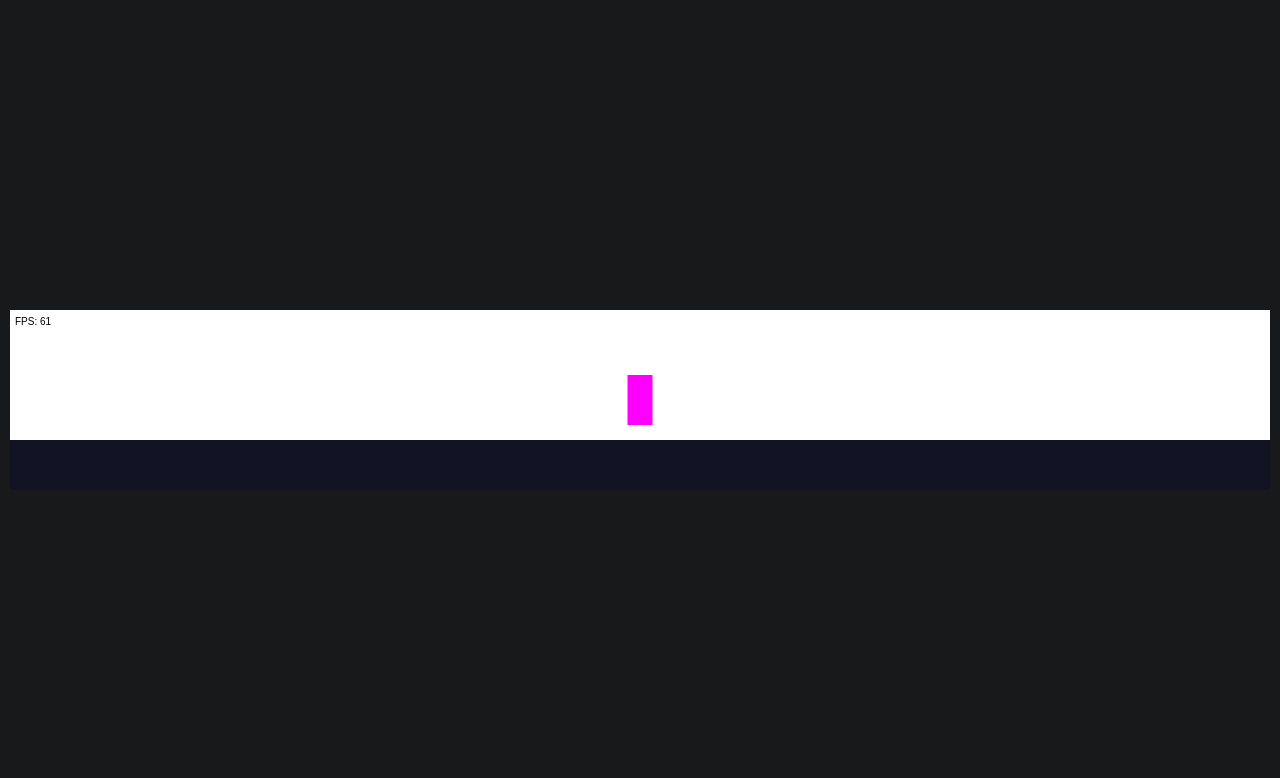
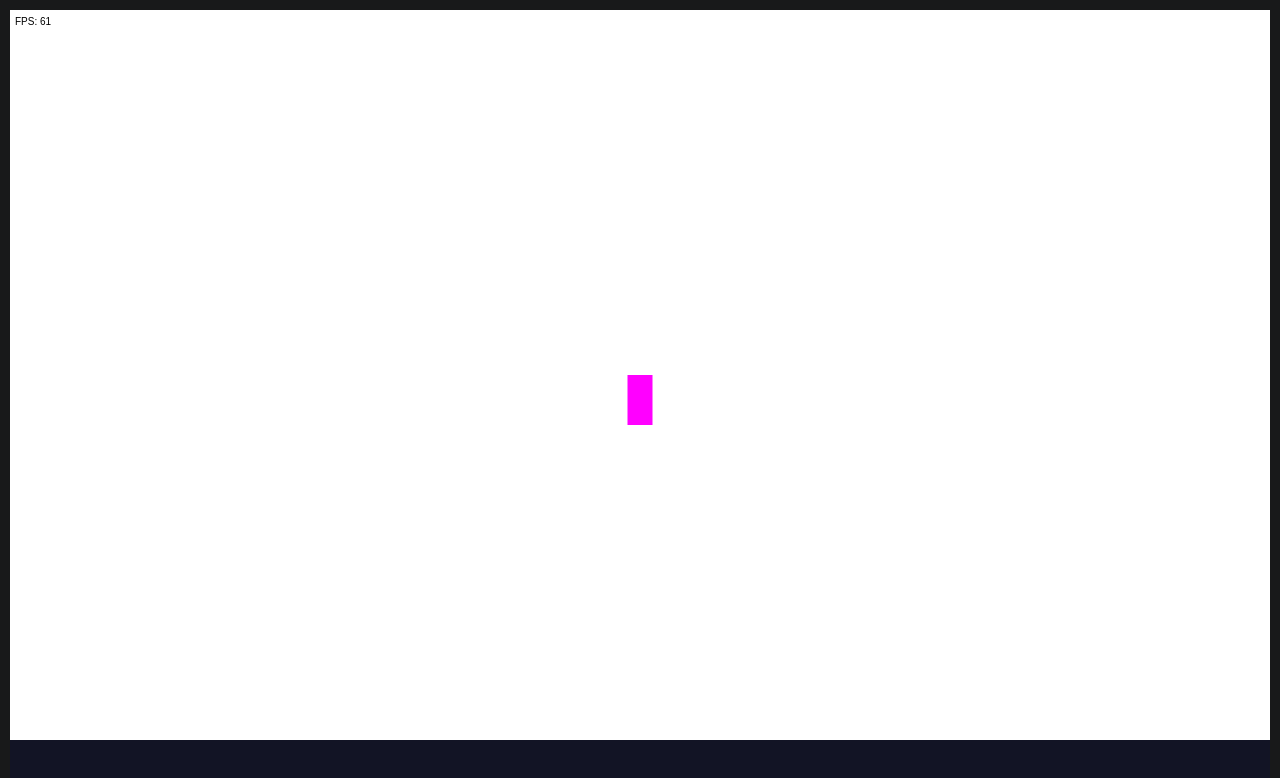
Before and after one commit to maxmmyron/SLCE, a plain HTML site: page index.html in a window 1280 px wide. Drawn offline with Linux system fonts and the light colour scheme.

Commit message:
minor changes

```diff
--- a/index.html
+++ b/index.html
@@ -14,7 +14,7 @@
             }
             #gameCanvas{
                 width:calc(100vw - var(--margin));
-                height:calc(25vh - var(--margin));
+                height:calc(100vh - var(--margin));
 
                 position: absolute;
                 top:50%;
--- a/src/main.js
+++ b/src/main.js
@@ -7,8 +7,38 @@ let ctx = canvas.getContext('2d');
 
 let dpi = window.devicePixelRatio;
 
+
+var WORLD_CONSTRAINTS = {
+    DIM: {
+        WIDTH: Math.ceil(getComputedStyle(canvas).getPropertyValue("width").slice(0, -2)),
+        HEIGHT: Math.ceil(getComputedStyle(canvas).getPropertyValue("height").slice(0, -2))
+    },
+    PHYSICS_SETTINGS: {
+        ACCELERATION: {
+            x: 0,
+            y: -9.8
+        }
+    },
+    SURFACE_SETTINGS: {
+        COLOR: "#121425",
+        HEIGHT: "50"
+    },
+    DEFAULT_STYLES: {
+        FILL_STYLE: "#000000"
+    }
+};
+
+var world_variables = {
+    physics_variables: {
+        air_thickness: 0.001,
+        wind: {
+            x: 0,
+            y: 0
+        }
+    }
+};
+
 function fix_dpi() {
-
     var style_width = getComputedStyle(canvas).getPropertyValue("width").slice(0, -2); //get width attribute
     var style_height = getComputedStyle(canvas).getPropertyValue("height").slice(0, -2); //get height attribute
 
@@ -17,24 +47,12 @@ function fix_dpi() {
 
     canvas.setAttribute('width', w); //set canvas width to scaled width
     canvas.setAttribute('height', h); //set canvas height to scaled height
+
+    WORLD_CONSTRAINTS.DIM.WIDTH = style_width;
+    WORLD_CONSTRAINTS.DIM.HEIGHT = style_height;
 }
 
 fix_dpi();
-
-let WORLD_CONSTRAINTS = {
-    DIM: {
-        WIDTH: Math.ceil(getComputedStyle(canvas).getPropertyValue("width").slice(0, -2)),
-        HEIGHT: Math.ceil(getComputedStyle(canvas).getPropertyValue("height").slice(0, -2))
-    },
-    SURFACE_SETTINGS: {
-        COLOR: "#121425",
-        HEIGHT: "50"
-    },
-    DEFAULT_STYLES: {
-        FILL_STYLE: "#000000"
-    }
-
-};
 
 let game = new Game(WORLD_CONSTRAINTS);
 game.start();
@@ -47,6 +65,10 @@ function gameLoop(timestamp){
 
     let fps = 1000/deltaTime;
 
+    window.addEventListener("resize", event => {
+        fix_dpi();
+    });
+
     ctx.clearRect(0, 0, WORLD_CONSTRAINTS.DIM.WIDTH, WORLD_CONSTRAINTS.DIM.HEIGHT);
 
     game.update(deltaTime);
```
